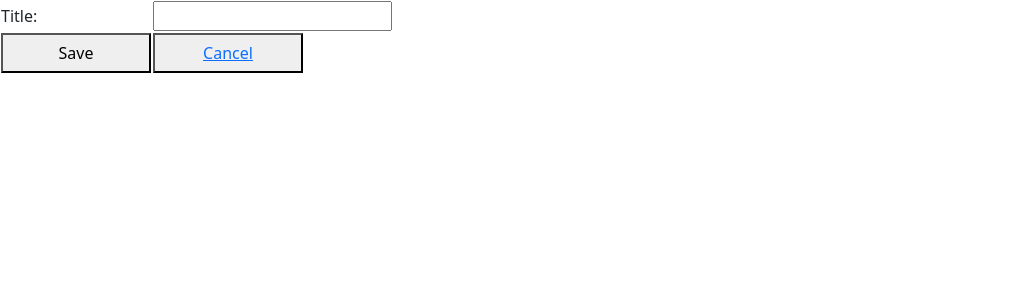
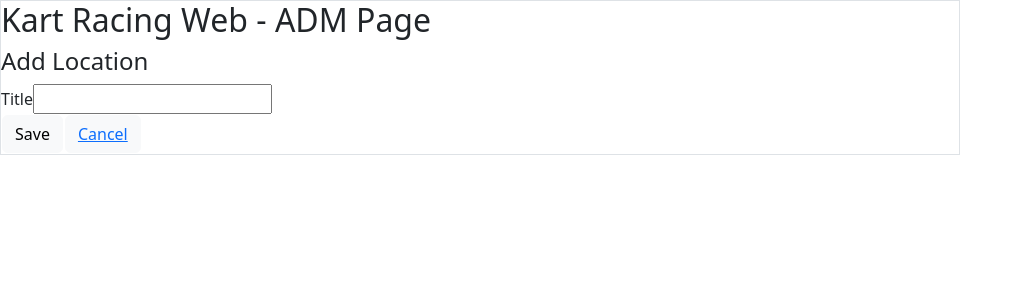
Before and after one commit to Strapa-Marcosoft/kart-racing-web, a React (Create React App) app: page /location/new in a window 1280 px wide. Shown: the top 300 px of the page, without its empty margins (0-1023 px from the left). Built offline with nearby package versions, Linux system fonts and the light colour scheme.

Commit message:
Pilot and Location List Done

```diff
--- a/src/App.js
+++ b/src/App.js
@@ -8,6 +8,7 @@ import FormPilot from "./components/FormPilot";
 
 function App() {
   return (
+      <div class="w-75 border" >
         <main>
             <Routes>
                 <Route path="/" element={<AdmHome/>} exact/>
@@ -17,6 +18,7 @@ function App() {
                 <Route path="/pilot/new" element={<FormPilot/>} exact/>
             </Routes>
         </main>
+      </div>
   );
 }
 
--- /dev/null
+++ b/src/components/AdmHeader.js
@@ -0,0 +1,13 @@
+import {Component} from "react";
+
+class AdmHeader extends Component{
+    render() {
+        return(
+            <div>
+                <h2>Kart Racing Web - ADM Page</h2>
+            </div>
+        )
+    }
+}
+
+export default AdmHeader;
--- a/src/components/AdmHome.js
+++ b/src/components/AdmHome.js
@@ -1,12 +1,13 @@
-import "../Default.css"
 import {Component} from "react";
 import {Link} from "react-router-dom";
+import 'bootstrap/dist/css/bootstrap.css';
+import AdmHeader from "./AdmHeader";
 
 class AdmHome extends Component{
     render() {
         return (
             <div>
-                <div className="title">This is the ADM Home for the Kart Racing Web</div>
+                <AdmHeader/>
                 <br/><br/>
                 <ul>
                     <li>Seasons</li>
--- a/src/components/FormLocation.js
+++ b/src/components/FormLocation.js
@@ -1,5 +1,7 @@
 import {Component} from "react";
 import {Link} from "react-router-dom";
+import 'bootstrap/dist/css/bootstrap.css';
+import AdmHeader from "./AdmHeader";
 
 class FormLocation extends Component{
     constructor(props) {
@@ -9,23 +11,40 @@ class FormLocation extends Component{
         }
 
         this.handleChange = this.handleChange.bind(this)
+        this.addNewLocation = this.addNewLocation.bind(this)
     }
 
     handleChange(event){
         this.setState({[event.target.name]:event.target.value})
     }
 
+    addNewLocation(){
+        const responseOne = fetch('http://localhost:8080/locationEntities', {
+            "method": "POST",
+            "headers": {
+                "content-type": "application/json"
+            },
+            "body": JSON.stringify({
+                title: this.state.title
+            })
+        });
+    }
+
     render() {
         return (
             <div>
+                <AdmHeader/>
+                <h4>Add Location</h4>
+
+
+                    Title
+                    <input type="text" name="title" value={this.state.title} onChange={this.handleChange}/>
+
+
                 <table>
                     <tr>
-                        <td>Title:</td>
-                        <td><input type="text" name="title" value={this.state.title} onChange={this.handleChange}/></td>
-                    </tr>
-                    <tr>
-                        <td><button>Save</button></td>
-                        <td><button><Link to="/location">Cancel</Link></button></td>
+                        <td><button className="btn btn-light" onClick={this.addNewLocation}>Save</button></td>
+                        <td><button className="btn btn-light"><Link to="/location">Cancel</Link></button></td>
                     </tr>
                 </table>
             </div>
--- a/src/components/FormPilot.js
+++ b/src/components/FormPilot.js
@@ -1,5 +1,7 @@
 import {Component} from "react";
 import {Link} from "react-router-dom";
+import 'bootstrap/dist/css/bootstrap.css';
+import AdmHeader from "./AdmHeader";
 
 class FormPilot extends Component{
     constructor(props) {
@@ -10,15 +12,31 @@ class FormPilot extends Component{
         }
 
         this.handleChange = this.handleChange.bind(this)
+        this.addNewPilot = this.addNewPilot.bind(this);
     }
 
     handleChange(event){
         this.setState({[event.target.name]:event.target.value})
     }
 
+    addNewPilot(){
+        const responseOne = fetch('http://localhost:8080/pilotEntities', {
+            "method": "POST",
+            "headers": {
+                "content-type": "application/json"
+            },
+            "body": JSON.stringify({
+                fullName: this.state.fullName,
+                alias: this.state.alias
+            })
+        });
+    }
+
     render() {
         return (
             <div>
+                <AdmHeader/>
+                <h4>Add Pilot</h4>
                 <table>
                     <tr>
                         <td>Full Name:</td>
@@ -29,8 +47,8 @@ class FormPilot extends Component{
                         <td><input type="text" name="alias" value={this.state.alias} onChange={this.handleChange}/></td>
                     </tr>
                     <tr>
-                        <td><button>Save</button></td>
-                        <td><button><Link to="/pilot">Cancel</Link></button></td>
+                        <td><button className="btn btn-light" onClick={this.addNewPilot}>Save</button></td>
+                        <td><button className="btn btn-light"><Link to="/pilot">Cancel</Link></button></td>
                     </tr>
                 </table>
             </div>
--- a/src/components/ListLocation.js
+++ b/src/components/ListLocation.js
@@ -1,7 +1,7 @@
-import "../Default.css"
 import {Component} from "react";
 import {Link} from "react-router-dom";
 import 'bootstrap/dist/css/bootstrap.css';
+import AdmHeader from "./AdmHeader";
 
 
 class ListLocation extends Component{
@@ -9,11 +9,12 @@ class ListLocation extends Component{
     constructor(props) {
         super(props);
         this.state = {
-            locationList : ""
+            locationList : "",
+            getData : 1
         }
 
         this.handleChange = this.handleChange.bind(this);
-        this.getLocationList = this.getLocationList.bind(this)
+        this.getLocationList = this.getLocationList.bind(this);
     }
 
     handleChange(event){
@@ -26,24 +27,27 @@ class ListLocation extends Component{
         });
         const data = await response.json();
         let locationList = data._embedded.locationEntities;
-        this.setState({locationList : locationList.map((d) => <div className="row" key={d.title}><div className="col-sm">{d.title}</div></div>)});
+        this.setState({locationList : locationList.map((d) => <tr key={d.title}><td>{d.title}</td></tr>)});
+        this.setState({getData : 0});
     }
 
+
     render() {
-        this.getLocationList()
+        if(this.state.getData) this.getLocationList();
         return (
             <div>
-                <div className="title">Location List</div>
-                <button><Link to="/location/new">Add Location</Link></button>
-                <button><Link to="/">Back</Link></button>
-                <div className="container">
-                    <div className="row">
-                        <div className="col-sm">
-                            Title
-                        </div>
-                    </div>
-                        {this.state.locationList}
-                </div>
+                <AdmHeader/>
+                <h4>Location List</h4>
+                <button className="btn btn-light"><Link to="/location/new">Add Location</Link></button>
+                <button className="btn btn-light"><Link to="/">Back</Link></button>
+                <table className="table table-striped table-hover">
+                    <thead>
+                        <tr>
+                            <th>Title</th>
+                        </tr>
+                    </thead>
+                    <tbody>{this.state.locationList}</tbody>
+                </table>
             </div>
         )
     }
--- a/src/components/ListPilot.js
+++ b/src/components/ListPilot.js
@@ -1,15 +1,18 @@
 import {Component} from "react";
 import {Link} from "react-router-dom";
+import 'bootstrap/dist/css/bootstrap.css';
+import AdmHeader from "./AdmHeader";
 
 class ListPilot extends Component{
     constructor(props) {
         super(props);
         this.state = {
-            pilotList : ""
+            pilotList : "",
+            getData : 1
         }
 
         this.handleChange = this.handleChange.bind(this);
-        this.getPilotList = this.getPilotList.bind(this)
+        this.getPilotList = this.getPilotList.bind(this);
     }
 
     handleChange(event){
@@ -21,23 +24,27 @@ class ListPilot extends Component{
             "method": "GET"
         });
         const data = await response.json();
-        this.setState({pilotList : data.map((d) => <tr key={d.id}><td>{d.id}</td><td>{d.title}</td></tr>)});
+        let pilotList = data._embedded.pilotEntities;
+        this.setState({pilotList : pilotList.map((d) => <tr key={d.alias}><td>{d.fullName}</td><td>{d.alias}</td></tr>)});
+        this.setState({getData : 0});
     }
 
     render() {
-        this.getPilotList()
+        if(this.state.getData) this.getPilotList()
         return (
             <div>
-                <div className="title">Pilot List</div>
-                <button><Link to="/pilot/new">Add Pilot</Link></button>
-                <button><Link to="/">Back</Link></button>
-                <table>
+                <AdmHeader/>
+                <h4>Pilot List</h4>
+                <button className="btn btn-light"><Link to="/pilot/new">Add Pilot</Link></button>
+                <button className="btn btn-light"><Link to="/">Back</Link></button>
+                <table className="table table-striped table-hover">
+                    <thead>
                     <tr>
-                        <th>Id</th>
                         <th>Full Name</th>
                         <th>Alias</th>
                     </tr>
-                    {this.state.pilotList}
+                    </thead>
+                    <tbody>{this.state.pilotList}</tbody>
                 </table>
             </div>
         );
```
Lines whose indentation alone changed are shown as unchanged.
